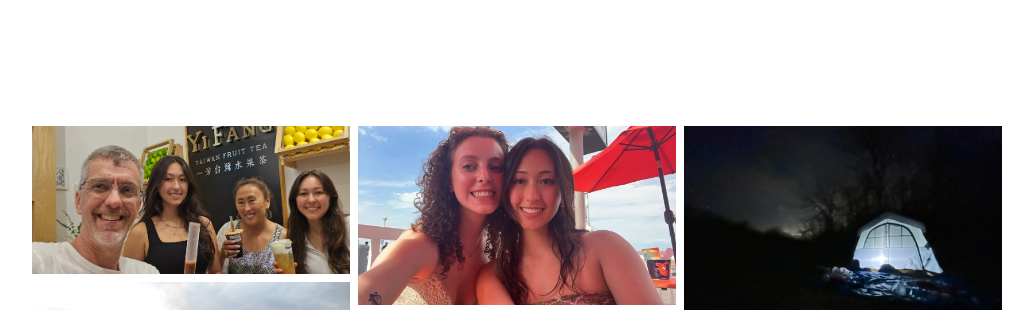
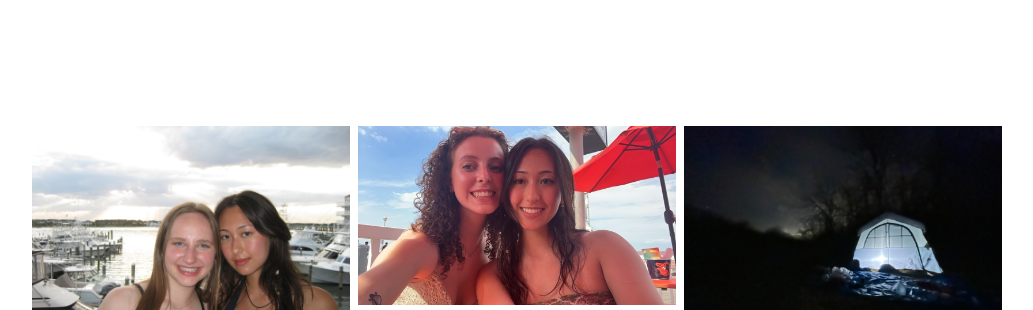
Before and after one commit to LanniSeipp/I-am-Lanni, a plain HTML site: page index.html in a window 1280 px wide. Shown: the part 1860-2170 px from the top of the page, without its empty margins (123-1156 px from the left). Drawn offline with Linux system fonts and the light colour scheme.

Commit message:
Update index.html

```diff
--- a/index.html
+++ b/index.html
@@ -66,7 +66,7 @@
 
 <div class="row">
   <div class="column">
-    <img src="pgrid1.jpg" alt="My family">
+
     <img src="pgrid2.jpg" alt="My best friend, Ingrid">
   </div>
   <div class="column">
```
